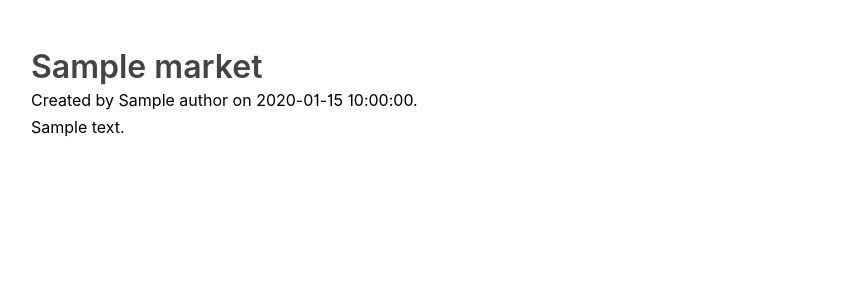
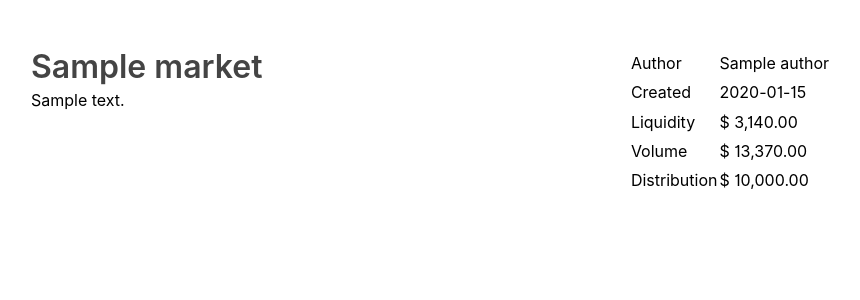
Before and after one commit to ruuda/hanson, a Flask app: template hanson/templates/market.html in a window 1280 px wide. Shown: the part 60-360 px from the top of the page, without its empty margins (209-1069 px from the left). Run offline with Flask 2, Linux system fonts and the light colour scheme; the template is opened without the code that fills it: most values are stand-ins (such as "Sample title", 1, 10 or a date in 2020); some web fonts are replaced.

Commit message:
Add two-column layout for market page

```diff
--- a/hanson/static/style.css
+++ b/hanson/static/style.css
@@ -98,6 +98,24 @@ h1 {
   height: 100%;
 }
 
+.split {
+  display: grid;
+  grid-template-columns: 3fr auto;
+  grid-column-gap: 1.42rem;
+}
+
+.split .split-left {
+  grid-column: 1 / 2;
+}
+
+.split aside {
+  grid-column: 2 / 3;
+  /* If I understand correctly, 1/-1 should span all rows,
+     but in practice that’s not what happens in Chromium 99,
+     so instead just span a large number of rows. */
+  grid-row: 1 / 100;
+}
+
 #headerbar {
   background-color: #fafafa;
   border-bottom: 1px solid #eee;
--- a/hanson/templates/market.html
+++ b/hanson/templates/market.html
@@ -3,7 +3,40 @@
 {% block title %}{{market.title}} — Hanson{% endblock %}
 
 {% block body %}
-<h1>{{market.title}}</h1>
-<p>Created by {{author.name}} on {{market.created_at}}.</p>
-<p>{{market.description}}</p>
+<div class="split">
+  <h1 class="split-left">{{market.title}}</h1>
+  <aside>
+    <table>
+      <tr>
+        <td>Author</td>
+        <td>{{author.name}}</td>
+      </tr>
+      <tr>
+        <td>Created</td>
+        <td>
+          <span title="{{
+            market.created_at.isoformat(sep=' ', timespec='seconds')
+          }}">{{
+            market.created_at.strftime("%Y-%m-%d")
+          }}</span>
+        </td>
+      </tr>
+      <tr>
+        <td>Liquidity</td>
+        <td>$ 3,140.00</td>
+      </tr>
+      <tr>
+        <td>Volume</td>
+        <td>$ 13,370.00</td>
+      </tr>
+      <tr>
+        <td>Distribution</td>
+        <td>$ 10,000.00</td>
+      </tr>
+    </table>
+  </aside>
+  <div class="split-left">
+    <p>{{market.description}}</p>
+  </div>
+</div>
 {% endblock %}
```
